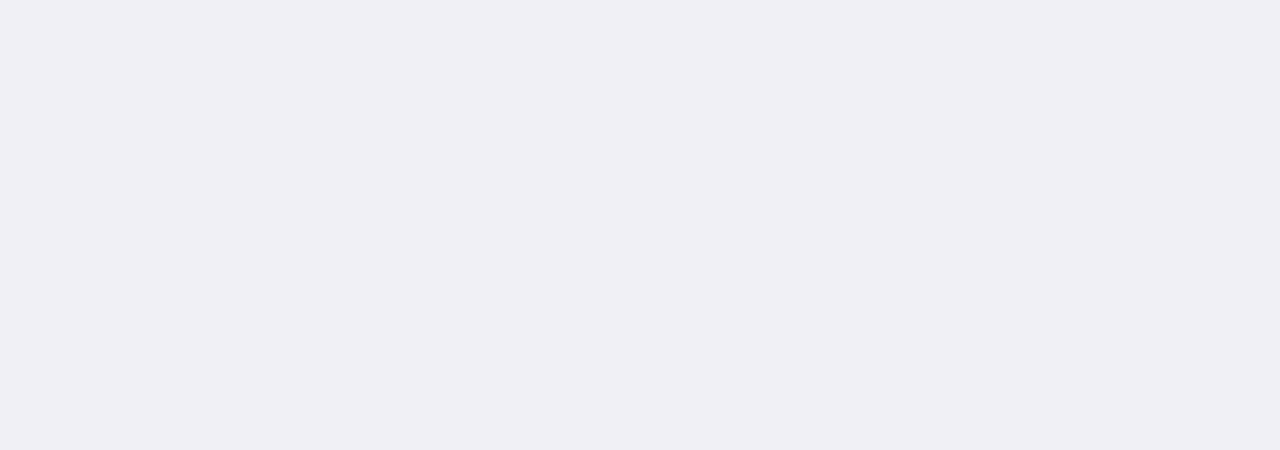
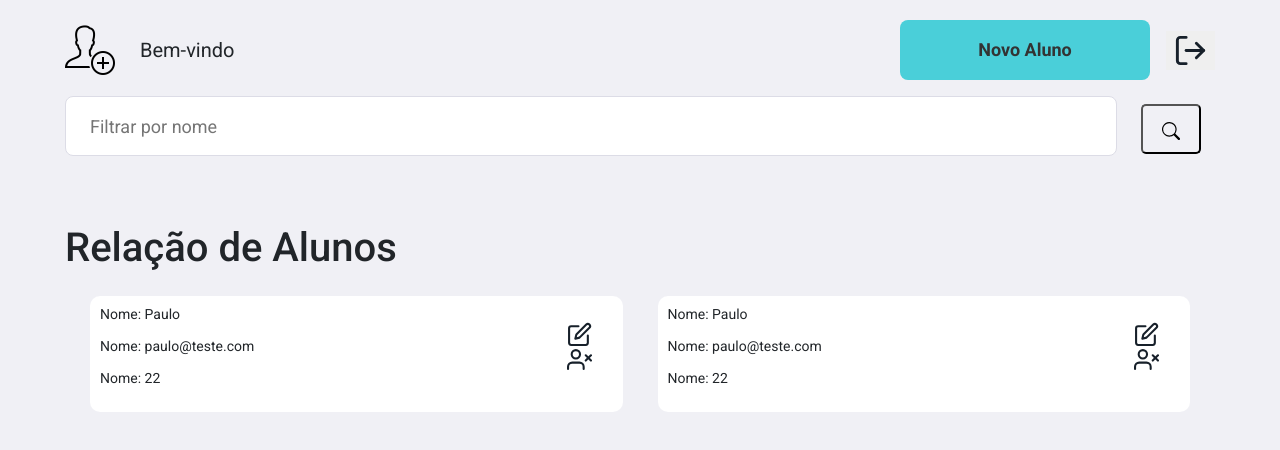
Before and after one commit to vsaguiar/web-api-aspnet-react, a React (Create React App) app: page /alunos in a window 1280 px wide. Before the commit this address had no page. Shown: the top 450 px of the page. Built offline with nearby package versions, Linux system fonts and the light colour scheme.

Commit message:
implementando nova rota para alunos

```diff
--- a/package.json
+++ b/package.json
@@ -6,8 +6,10 @@
     "@testing-library/jest-dom": "^5.17.0",
     "@testing-library/react": "^13.4.0",
     "@testing-library/user-event": "^13.5.0",
+    "bootstrap": "^5.3.2",
     "react": "^18.2.0",
     "react-dom": "^18.2.0",
+    "react-icons": "^4.12.0",
     "react-router-dom": "^6.20.1",
     "react-scripts": "5.0.1",
     "web-vitals": "^2.1.4"
--- a/src/App.js
+++ b/src/App.js
@@ -1,6 +1,7 @@
 import React from 'react';
 import Routes from './routes';
 import './Global.css';
+import 'bootstrap/dist/css/bootstrap.min.css';
 
 export default function App() {
   return (
--- /dev/null
+++ b/src/pages/Alunos/index.js
@@ -0,0 +1,65 @@
+import React from "react";
+import './style.css';
+import { Link } from "react-router-dom";
+import logoCadastro from '../../assets/novoAluno.png';
+import { FiLogOut, FiEdit, FiUserX } from 'react-icons/fi';
+import { BsSearch } from "react-icons/bs";
+import 'bootstrap/dist/css/bootstrap.min.css';
+
+export default function Alunos() {
+    return (
+        <div className="aluno-container">
+            <header>
+                <img src={logoCadastro} alt="Cadastro" />
+                <span className="me-2">Bem-vindo</span>
+
+                <Link className="button" to="aluno/novo">Novo Aluno</Link>
+                <button type="button" title="Sair do Sistema">
+                    <FiLogOut size={35} color="#17202a" />
+                </button>
+            </header>
+
+            <form>
+                <div className="row">
+                    <div className="col-md-11 col-sm-10 col-10">
+                        <input type="text" placeholder="Filtrar por nome" />
+                    </div>
+                    <div className="col-md-1 col-sm-1 col-1 mt-4">
+                        <button type="button" title="Filtrar">
+                            <BsSearch />
+                        </button>
+                    </div>
+                </div>
+            </form>
+
+            <br/>
+            <br/>
+            <br/>
+            <h1>Relação de Alunos</h1>
+            <ul>
+                <li>
+                    <b>Nome: </b>Paulo<br/><br/>
+                    <b>Nome: </b>paulo@teste.com<br/><br/>
+                    <b>Nome: </b>22<br/><br/>
+                    <button type="button" title="Editar">
+                        <FiEdit size="25" color="#17202a" />
+                    </button>
+                    <button type="button" title="Excluir">
+                        <FiUserX size="25" color="#17202a" />
+                    </button>
+                </li>
+                <li>
+                    <b>Nome: </b>Paulo<br/><br/>
+                    <b>Nome: </b>paulo@teste.com<br/><br/>
+                    <b>Nome: </b>22<br/><br/>
+                    <button type="button" title="Editar">
+                        <FiEdit size="25" color="#17202a" />
+                    </button>
+                    <button type="button" title="Excluir">
+                        <FiUserX size="25" color="#17202a" />
+                    </button>
+                </li>
+            </ul>
+        </div>
+    );
+}
--- /dev/null
+++ b/src/pages/Alunos/style.css
@@ -0,0 +1,107 @@
+.aluno-container {
+    width: 100%;
+    max-width: 1200px;
+    padding: 0 25px;
+    margin: 20px auto;
+}
+
+.aluno-container header{
+    display: flex;
+    align-items: center;
+}
+
+.aluno-container header span{
+    font-size: 20px;
+    margin-left: 25px;
+}
+
+.aluno-container header span strong{
+    color: #333333;
+}
+
+.aluno-container header img{
+    height: 50px;
+}
+
+.aluno-container header a{
+    width: 250px;
+    margin-left: auto;
+    margin-top: 0;
+}
+
+.aluno-container header button{
+    border: 1px solid #DCDCE6;
+    border-color: transparent;
+    margin-left: 16px;
+    transition: border-color 0.5s;
+}
+
+.aluno-container header button:hover{
+    border-color: #000000;
+    border-radius: 5px;
+}
+
+.aluno-container h1 {
+    margin-top: 20px;
+    margin-bottom: 24px;
+}
+
+.aluno-container form button {
+    width: 60px;
+    height: 50px;
+    margin-top: auto;
+    border-radius: 5px;
+    background-color: transparent;
+}
+
+.aluno-container form button:hover{
+    border-color: #010103;
+    border-radius: 5px;
+}
+
+.aluno-container ul {
+    display: grid;
+    padding: 0 25px;
+    grid-template-columns: repeat(2, 1fr);
+    grid-gap: 35px;
+    list-style: none;
+}
+
+.aluno-container ul li{
+    background: #ffffff;
+    padding: 10px;
+    border-radius: 10px;
+    position: relative;
+}
+
+.aluno-container ul li button {
+    position: absolute;
+    right: 25px;
+    top: 25px;
+    border: 0;
+    background: transparent;
+}
+
+.aluno-container ul li button + button{
+    top: 50px;
+}
+
+.aluno-container ul li button:hover{
+    opacity: 0.8;
+}
+
+.aluno-container ul li strong{
+    display: block;
+    margin-bottom: 16px;
+    color: #41414D;
+}
+
+.aluno-container ul li p + strong{
+    margin-top: 32px;
+}
+
+.aluno-container ul li p {
+    color: #737380;
+    line-height: 21px;
+    font-size: 16px;
+}
--- a/src/routes.js
+++ b/src/routes.js
@@ -1,12 +1,14 @@
 import React from "react";
 import { BrowserRouter as Router, Routes, Route } from "react-router-dom";
 import Login from './pages/Login';
+import Alunos from './pages/Alunos';
 
 export default function Rotas() {
     return (
         <Router>
             <Routes>
                 <Route path='/' element={<Login />} />
+                <Route path='/alunos' element={<Alunos />} />
             </Routes>
         </Router>
     );
```
Also changed, not shown: src/assets/novoAluno.png (added), 1 other file (tests, documents, lock files or other folders).
